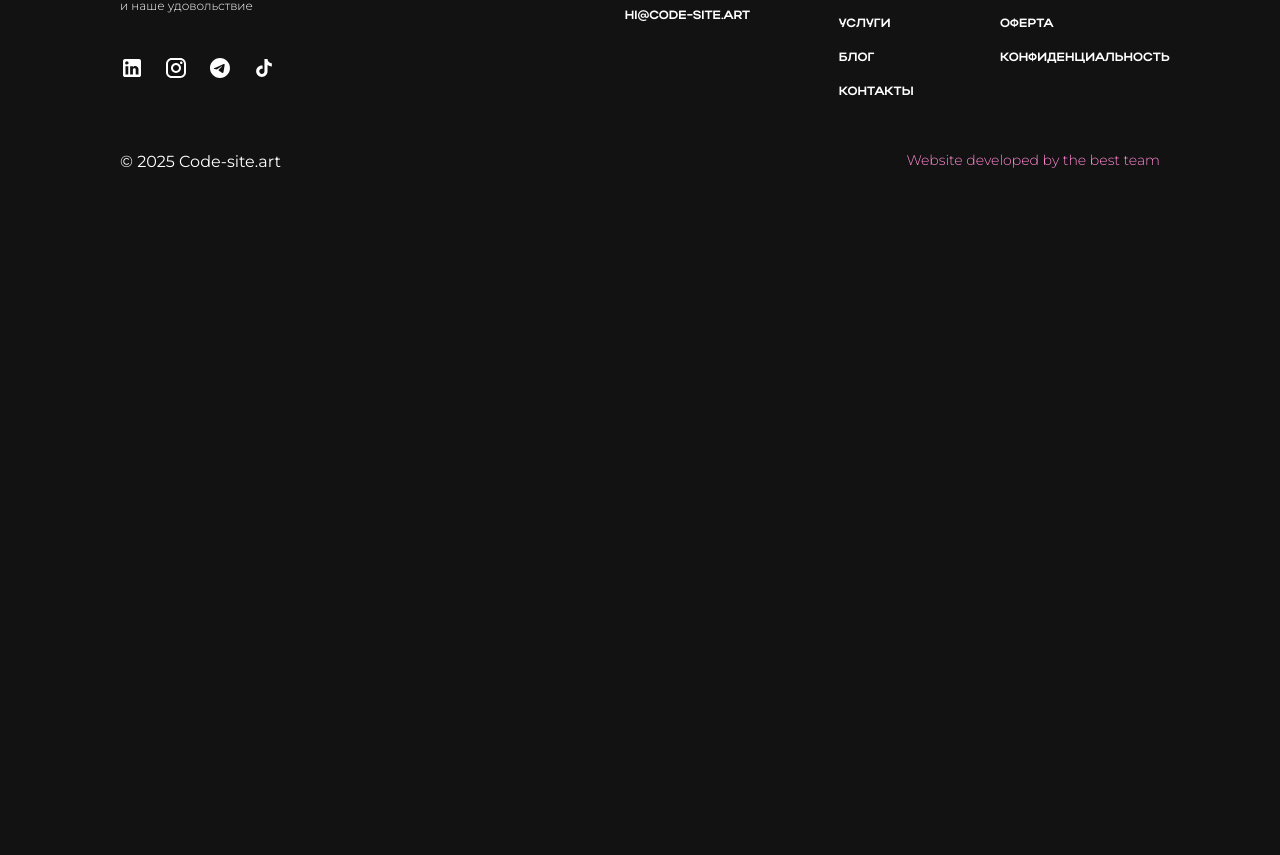
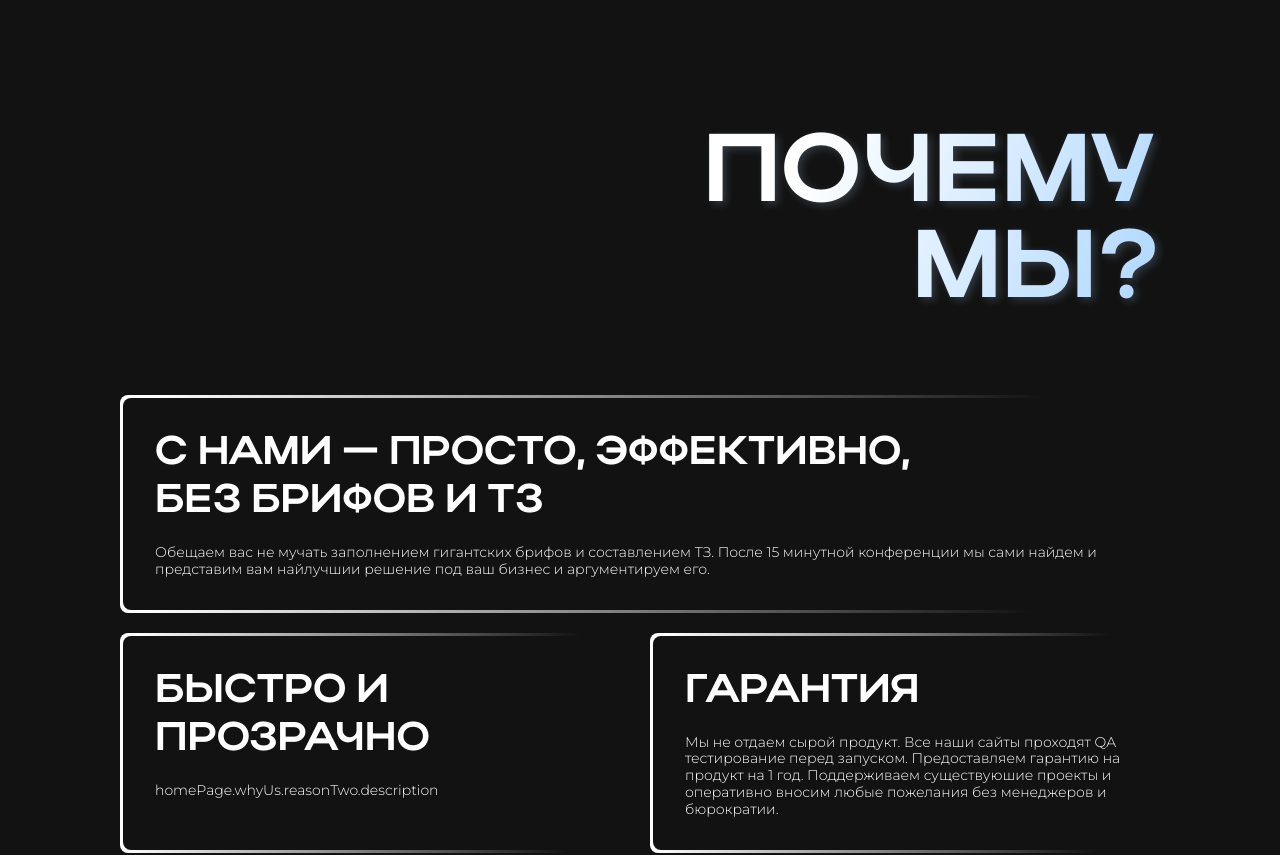
Before and after one commit to cyanidium-dev/code-site-frontend, a Next.js app: page /en in a window 1280 px wide. Shown: the part 960-1815 px from the top of the page. Before the commit the page ends 1217 px from the top, so only its background shows below. Built offline with nearby package versions, Linux system fonts and the light colour scheme.

Commit message:
added why us section

```diff
--- a/messages/uk.json
+++ b/messages/uk.json
@@ -49,7 +49,7 @@
       },
       "reasonTwo": {
         "title": "быстро и прозрачно",
-        "descriptionTwo": "Работаем по договору, фиксируем сроки. Даем результат в обещанные дедлайны. Возможна оплата на ФОП, крипту, Paypal - как удобно!"
+        "description": "Работаем по договору, фиксируем сроки. Даем результат в обещанные дедлайны. Возможна оплата на ФОП, крипту, Paypal - как удобно!"
       },
       "reasonThree": {
         "title": "Гарантия",
--- a/src/app/[locale]/page.tsx
+++ b/src/app/[locale]/page.tsx
@@ -1,5 +1,6 @@
 import Founder from "@/components/homePage/founder/Founder";
 import Hero from "@/components/homePage/hero/Hero";
+import SiteTypes from "@/components/homePage/siteTypes/SiteTypes";
 import WhyUs from "@/components/homePage/whyUs/WhyUs";
 import CodeSiteMarquee from "@/components/shared/marquee/CodeSiteMarquee";
 
@@ -15,6 +16,7 @@ export default function HomePage() {
       </div> */}
       <Founder />
       <WhyUs />
+      <SiteTypes />
     </>
   );
 }
--- a/src/components/homePage/founder/Founder.tsx
+++ b/src/components/homePage/founder/Founder.tsx
@@ -7,7 +7,7 @@ export default function Founder() {
   const t = useTranslations("homePage.founder");
 
   return (
-    <section className="pt-30 xl:pt-[130px]">
+    <section className="pt-[45px] xl:pt-[271px]">
       <Container className="flex flex-col md:flex-row gap-12 md:gap-5">
         <div className="relative rounded-[8px] overflow-hidden w-full md:w-[calc(100%-19px-334px)] h-[514px]">
           <Image
--- /dev/null
+++ b/src/components/homePage/siteTypes/SiteTypes.tsx
@@ -0,0 +1,9 @@
+import Container from "@/components/shared/container/Container";
+
+export default function SiteTypes() {
+  return (
+    <section className="pt-[289px] xl:pt-[285px]">
+      <Container></Container>
+    </section>
+  );
+}
--- /dev/null
+++ b/src/components/homePage/whyUs/ReasonCard.tsx
@@ -0,0 +1,27 @@
+interface ReasonCardProps {
+  reason: { title: string; description: string };
+  idx: number;
+}
+
+export default function ReasonCard({ reason, idx }: ReasonCardProps) {
+  const { title, description } = reason;
+
+  return (
+    <li
+      className={`p-[3px] bg-[linear-gradient(93.51deg,_#FFFFFF_2.88%,_#121212_88%)] rounded-[8px] md:first:w-full md:w-[calc(50%-10px)] ${
+        idx === 2
+          ? "order-1 md:order-3"
+          : idx === 0
+          ? "order-2 md:order-1"
+          : "order-3 md:order-2"
+      }`}
+    >
+      <div className="h-full bg-black py-8 px-8 rounded-[8px]">
+        <h3 className="max-w-[794px] mb-6 lg:mb-[18px] font-actay text-[24px] lg:text-[40px] font-bold lg:font-medium leading-[120%] uppercase">
+          {title}
+        </h3>
+        <p className="text-[14px] font-light leading-[120%]">{description}</p>
+      </div>
+    </li>
+  );
+}
--- /dev/null
+++ b/src/components/homePage/whyUs/ReasonsList.tsx
@@ -0,0 +1,23 @@
+import { useTranslations } from "next-intl";
+import ReasonCard from "./ReasonCard";
+
+export default function ReasonsList() {
+  const t = useTranslations("homePage.whyUs");
+
+  const reasonsList = [
+    { title: t("reasonOne.title"), description: t("reasonOne.description") },
+    { title: t("reasonTwo.title"), description: t("reasonTwo.description") },
+    {
+      title: t("reasonThree.title"),
+      description: t("reasonThree.description"),
+    },
+  ];
+
+  return (
+    <ul className="flex flex-col md:flex-row gap-5 md:flex-wrap">
+      {reasonsList.map((reason, idx) => (
+        <ReasonCard key={idx} reason={reason} idx={idx} />
+      ))}
+    </ul>
+  );
+}
--- a/src/components/homePage/whyUs/WhyUs.tsx
+++ b/src/components/homePage/whyUs/WhyUs.tsx
@@ -1,9 +1,19 @@
 import Container from "@/components/shared/container/Container";
+import SectionTitle from "@/components/shared/titles/SectionTitle";
+import { useTranslations } from "next-intl";
+import ReasonsList from "./ReasonsList";
 
 export default function WhyUs() {
+  const t = useTranslations("homePage.whyUs");
+
   return (
-    <section className="pt-[150px] xl:pt-[163px]">
-      <Container></Container>
+    <section className="pt-[181px] xl:pt-[187px]">
+      <Container>
+        <SectionTitle className="max-w-[234px] lg:max-w-[457px] mb-25 lg:mb-[75px] lg:ml-auto lg:text-right">
+          {t("title")}
+        </SectionTitle>
+        <ReasonsList />
+      </Container>
     </section>
   );
 }
--- /dev/null
+++ b/src/components/shared/titles/SectionTitle.tsx
@@ -0,0 +1,102 @@
+import * as motion from "motion/react-client";
+import { twMerge } from "tailwind-merge";
+
+interface SectionTitleProps {
+  children: string;
+  variant?: "pink" | "blue";
+  className?: string;
+}
+
+const container = {
+  hidden: {},
+  visible: {
+    transition: {
+      staggerChildren: 0.09,
+    },
+  },
+};
+
+const letter = {
+  hidden: { opacity: 0, y: 20 },
+  visible: {
+    opacity: 1,
+    y: 0,
+    transition: { ease: [0.25, 0.1, 0.25, 1] as const, duration: 0.6 },
+  },
+};
+
+export default function SectionTitle({
+  children,
+  variant = "blue",
+  className = "",
+}: SectionTitleProps) {
+  const words = children.split(" ").map((word) => word.split(""));
+
+  return (
+    <motion.div
+      variants={container}
+      initial="hidden"
+      whileInView="visible"
+      viewport={{ once: true, amount: 0.2 }}
+      className={twMerge(
+        `relative w-fit font-actay text-[48px] lg:text-[96px] font-bold leading-none`,
+        className
+      )}
+    >
+      {/* Тінь */}
+      <motion.p
+        className={`absolute inset-0 pt-2 xl:pt-4 uppercase text-transparent pointer-events-none select-none
+           ${
+             variant === "blue"
+               ? "[text-shadow:3.508px_2.923px_8.916px_rgba(181,218,255,0.2)]"
+               : "[text-shadow:3.508px_2.923px_8.916px_rgba(255,0,166,0.2)]"
+           }`}
+        aria-hidden="true"
+        variants={container}
+      >
+        {words.map((word, wordIdx) => (
+          <span
+            key={`shadow-word-${wordIdx}`}
+            className="inline-block whitespace-nowrap not-last:mr-[0.25em] leading-none overflow-visible"
+          >
+            {word.map((char, charIdx) => (
+              <motion.span
+                key={`shadow-char-${wordIdx}-${charIdx}`}
+                variants={letter}
+                style={{ display: "inline-block" }}
+              >
+                {char}
+              </motion.span>
+            ))}
+          </span>
+        ))}
+      </motion.p>
+
+      {/* Текст */}
+      <motion.h2
+        className={`relative pt-2 xl:pt-4 uppercase text-transparent bg-clip-text ${
+          variant === "blue"
+            ? "bg-[linear-gradient(112deg,_#ffffff_22.37%,_#B5DAFF_93.04%)]"
+            : "bg-[linear-gradient(112deg,_#ffffff_40.05%,_#B22A7C_115.38%)]"
+        }`}
+      >
+        {words.map((word, wordIdx) => (
+          <span
+            key={`word-${wordIdx}`}
+            className="whitespace-nowrap not-last:mr-[0.25em] inline-block leading-none overflow-visible"
+          >
+            {word.map((char, charIdx) => (
+              <motion.span
+                key={`char-${wordIdx}-${charIdx}`}
+                variants={letter}
+                style={{ display: "inline-block" }}
+              >
+                {char}
+              </motion.span>
+            ))}
+          </span>
+        ))}
+      </motion.h2>
+    </motion.div>
+  );
+}
```
